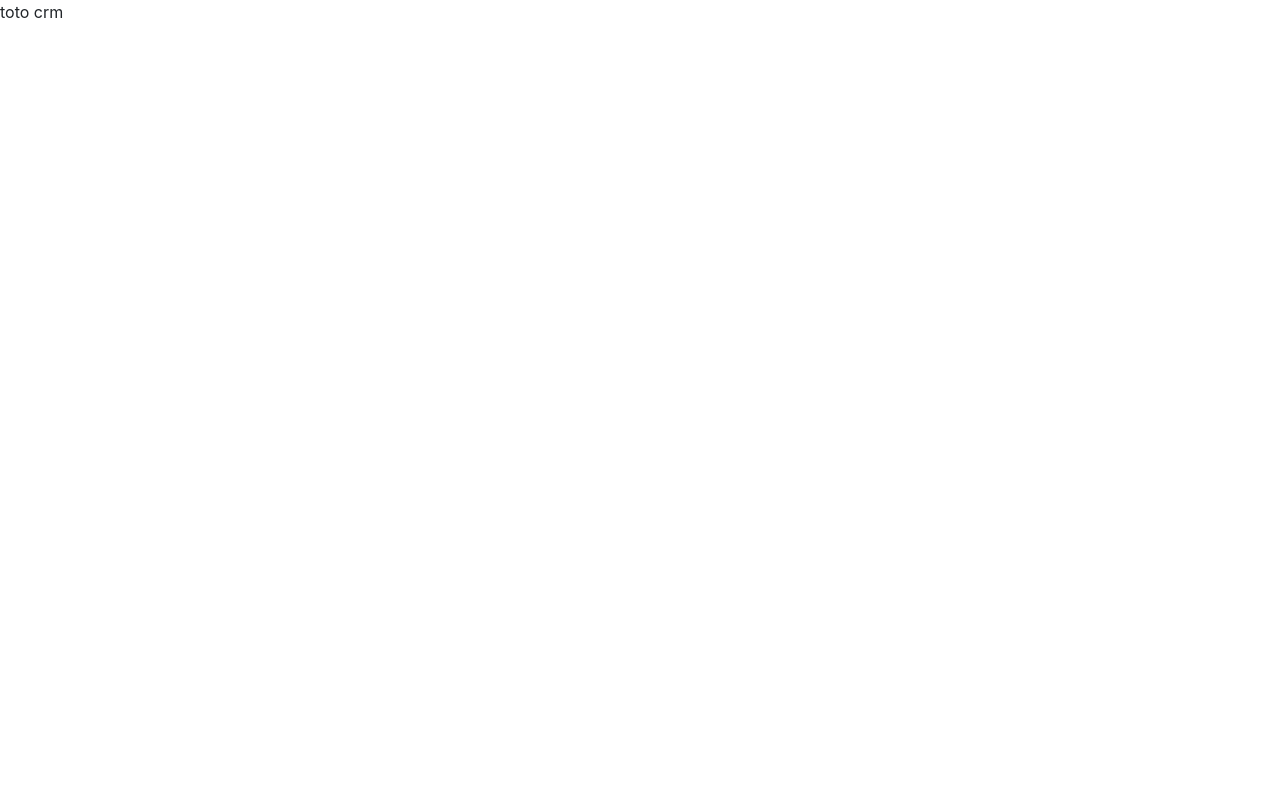
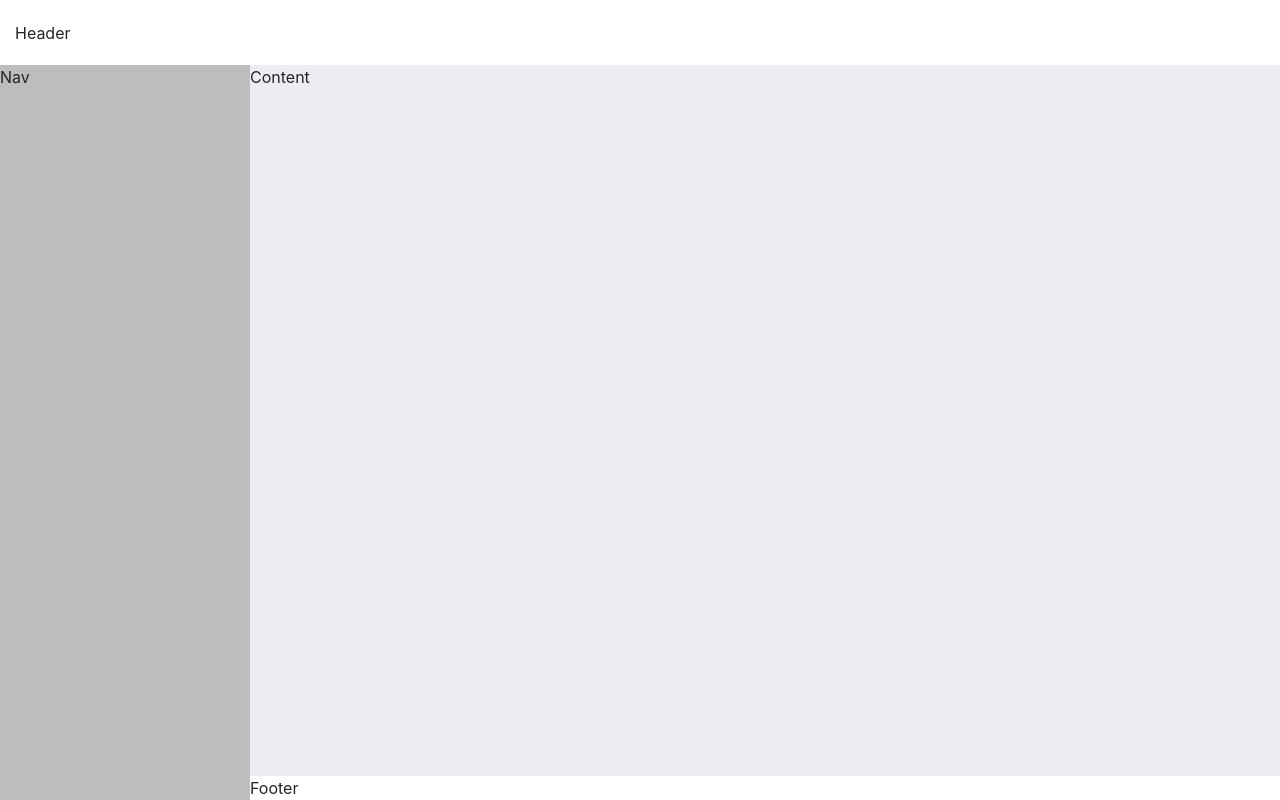
Before and after one commit to dnyuhm/crm-janvier-2022, an Angular app: page / in a window 1280 px wide. Built offline with nearby package versions, Linux system fonts and the light colour scheme.

Commit message:
Commit 6 : UiComponent html / scss

```diff
--- a/src/app/app.component.html
+++ b/src/app/app.component.html
@@ -1 +1 @@
-<p>toto {{ title }} </p>
+<app-ui></app-ui>
--- /dev/null
+++ b/src/app/ui/components/ui/ui.component.html
@@ -0,0 +1,20 @@
+<header class="fixed-top">
+  Header
+</header>
+<main>
+  <div class="shadow position-fixed">
+  </div>
+  <aside>
+    <div class="scroller">
+      Nav
+    </div>
+  </aside>
+  <div class="page">
+    <div class="contents">
+      Content
+    </div>
+    <footer>
+      Footer
+    </footer>
+  </div>
+</main>
--- /dev/null
+++ b/src/app/ui/components/ui/ui.component.scss
@@ -0,0 +1,64 @@
+@import "~src/stylings/layout";
+/// Description design of user interface
+header {
+  height: 65px;
+  background: var(--app-light);
+  padding: 0 $gutter;
+  display: flex;
+  align-items: center;
+}
+main {
+  background: var(--app-darklight);
+  min-height: calc(100vh - 65px);
+  padding-top: 65px;
+}
+aside {
+  background: var(--app-darklight2);
+  width: 250px;
+  min-height: 100vh;
+  position: fixed;
+  z-index: 1000;
+  .scroller {
+    overflow-y: auto;
+    max-height: 100vh;
+    padding-bottom: 65px;
+  }
+}
+.close-aside aside {
+  width: 0;
+  overflow: hidden;
+}
+.close-aside .shadow {
+  display: none;
+}
+.shadow {
+  background: var(--app-dark);
+  opacity: 0.8;
+  width: 100%;
+  min-height: 100vh;
+  z-index: 1000;
+}
+.page {
+  display: flex;
+  flex-direction: column;
+  min-height: calc(100vh - 65px);
+}
+.contents {
+  flex-grow: 1;
+}
+footer {
+  background: var(--app-light);
+}
+@media (min-width: $md-breakpoint) {
+  .shadow {
+    display: none;
+  }
+  .contents,
+  footer {
+    margin-left: 250px;
+  }
+  .close-aside .contents,
+  .close-aside footer {
+    margin-left: 0;
+  }
+}
--- /dev/null
+++ b/src/app/ui/components/ui/ui.component.ts
@@ -0,0 +1,15 @@
+import { Component, OnInit } from '@angular/core';
+
+@Component({
+  selector: 'app-ui',
+  templateUrl: './ui.component.html',
+  styleUrls: ['./ui.component.scss']
+})
+export class UiComponent implements OnInit {
+
+  constructor() { }
+
+  ngOnInit(): void {
+  }
+
+}
```
Also changed, not shown: src/app/ui/ui.module.ts (+6 -8 lines), 1 other file (tests, documents, lock files or other folders).
